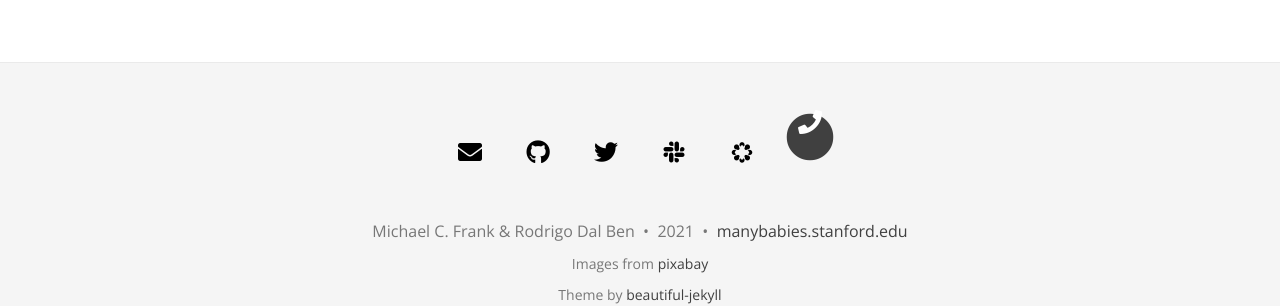
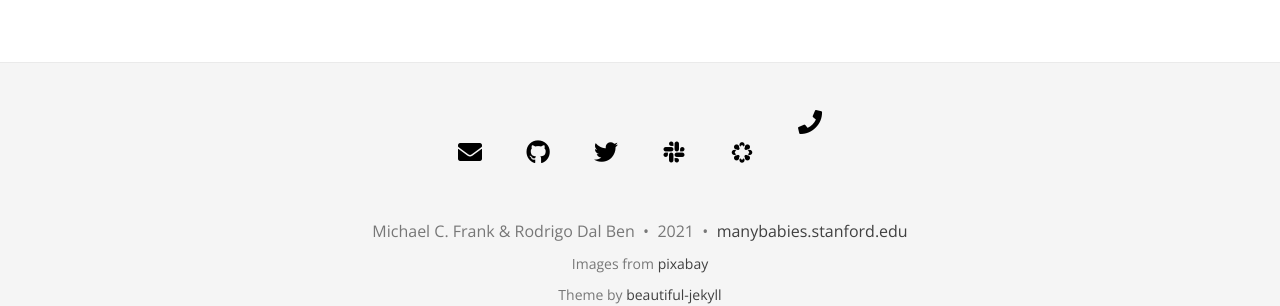
Before and after one commit to manybabies/manybabies.github.io, a Jekyll site: the page built from so_sa.md, in a window 1280 px wide and 1153 px high. Shown: the part 798-1104 px from the top of the window. Built offline with Jekyll 4.4.1, drawn with Linux system fonts in a browser that asks for light colours; nearby versions of some CDN libraries; some web fonts are replaced.

Commit message:
fix telephone icon on footer

```diff
--- a/_includes/social-networks-links.html
+++ b/_includes/social-networks-links.html
@@ -108,6 +108,17 @@
 </li>
 {%- endif -%}
 
+{%- if site.social-network-links.telephone -%}
+  <li class="list-inline-item">
+    <a href="tel:{{ site.social-network-links.telephone }}" title="Phone">
+      <span class="fa-stack fa-lg" aria-hidden="true">
+        <!--<i class="fas fa-circle fa-stack-2x"></i>-->
+        <i class="fas fa-phone fa-stack-1x" style="color:black"></i>
+      </span>
+      <span class="sr-only">Phone</span>
+   </a>
+  </li>
+{%- endif -%}
 
 
 {%- if site.social-network-links.reddit -%}
@@ -206,18 +217,6 @@
   </li>
 {%- endif -%}
 
-{%- if site.social-network-links.telephone -%}
-  <li class="list-inline-item">
-    <a href="tel:{{ site.social-network-links.telephone }}" title="Phone">
-      <span class="fa-stack fa-lg" aria-hidden="true">
-        <i class="fas fa-circle fa-stack-2x"></i>
-        <i class="fas fa-phone fa-stack-1x fa-inverse"></i>
-      </span>
-      <span class="sr-only">Phone</span>
-   </a>
-  </li>
-{%- endif -%}
-
 {%- if site.social-network-links.steam -%}
   <li class="list-inline-item">
     <a href="https://steamcommunity.com/id/{{ site.social-network-links.steam }}" title="Steam">
```
